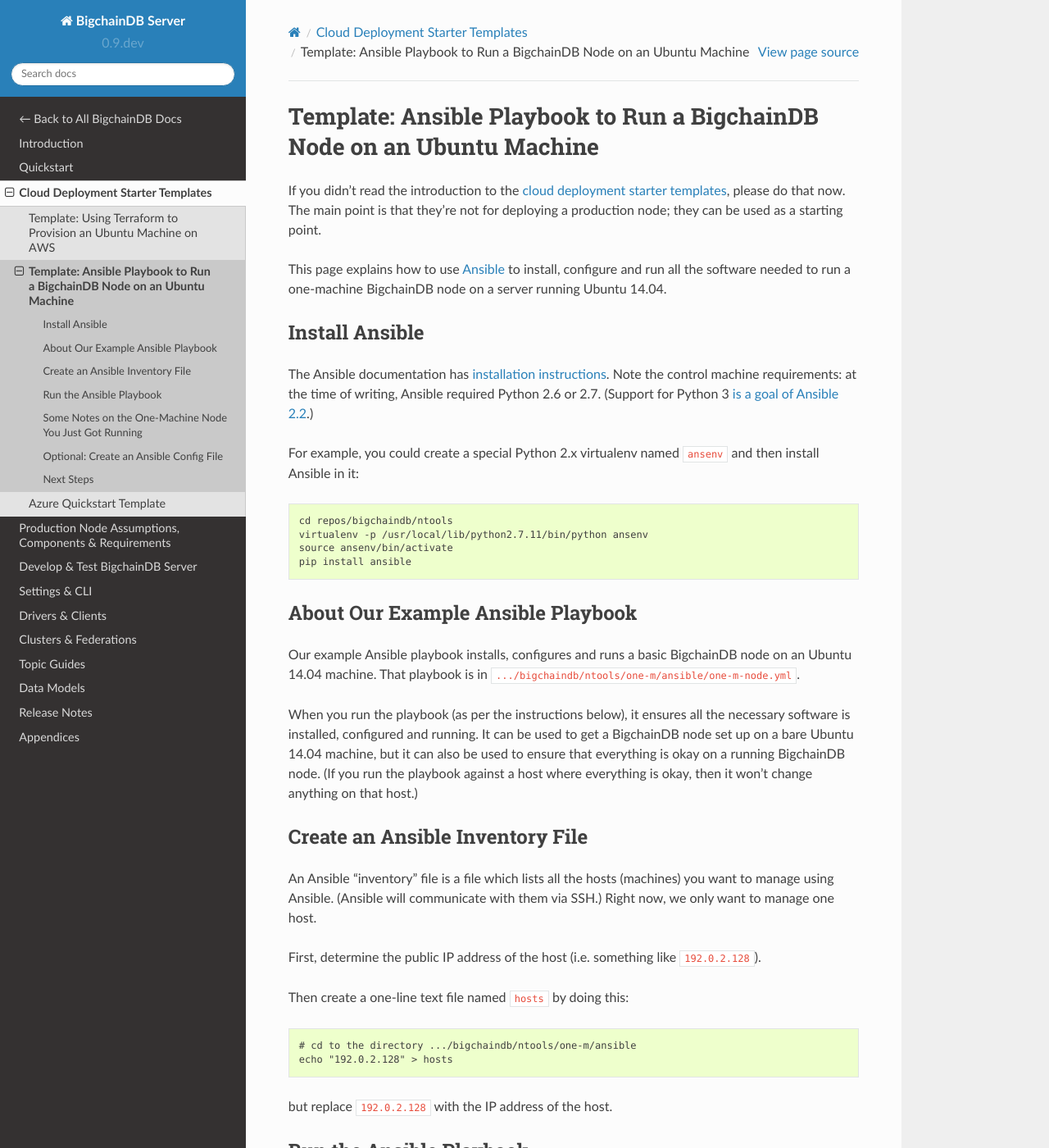
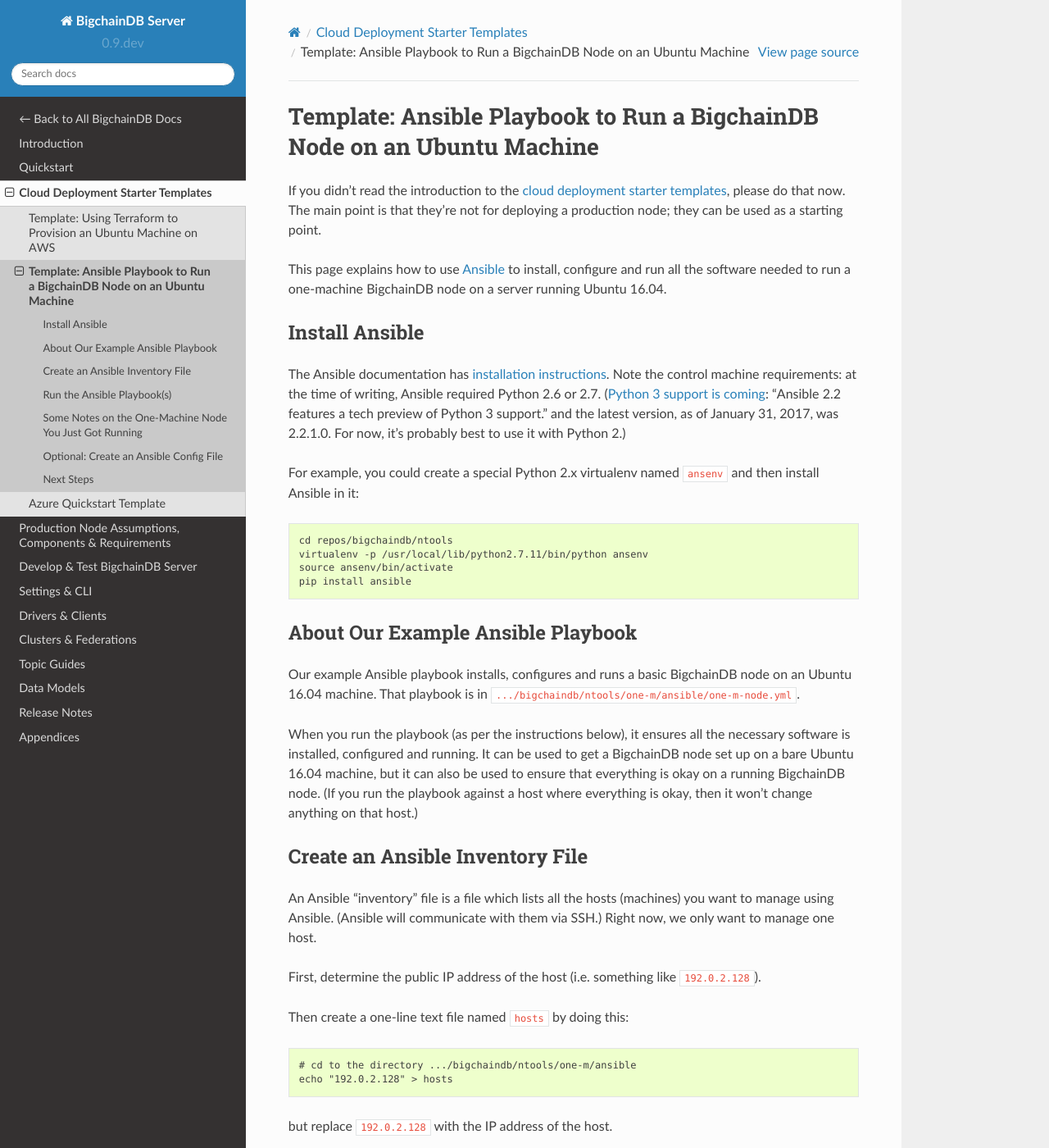
Before and after one commit to bigchaindb/bigchaindb, a Sphinx documentation site: the page built from docs/server/source/cloud-deployment-starter-templates/template-ansible.md, in a window 1280 px wide and 1400 px high. Shown: the whole window at 82% size. Built offline with Sphinx 7.4.7 and the Read the Docs theme 2.0.0, drawn with Linux system fonts in a browser that asks for light colours; pages that are not in the unit, such as notebooks, are missing from menus; some of the changed text lies outside the part shown.

Commit message:
Updated Ansible playbooks & docs for Ubuntu 16.04 deployment

````diff
--- a/docs/server/source/cloud-deployment-starter-templates/template-ansible.md
+++ b/docs/server/source/cloud-deployment-starter-templates/template-ansible.md
@@ -2,12 +2,12 @@
 
 If you didn't read the introduction to the [cloud deployment starter templates](index.html), please do that now. The main point is that they're not for deploying a production node; they can be used as a starting point.
 
-This page explains how to use [Ansible](https://www.ansible.com/) to install, configure and run all the software needed to run a one-machine BigchainDB node on a server running Ubuntu 14.04.
+This page explains how to use [Ansible](https://www.ansible.com/) to install, configure and run all the software needed to run a one-machine BigchainDB node on a server running Ubuntu 16.04.
 
 
 ## Install Ansible
 
-The Ansible documentation has [installation instructions](https://docs.ansible.com/ansible/intro_installation.html). Note the control machine requirements: at the time of writing, Ansible required Python 2.6 or 2.7. (Support for Python 3 [is a goal of Ansible 2.2](https://github.com/ansible/ansible/issues/15976#issuecomment-221264089).)
+The Ansible documentation has [installation instructions](https://docs.ansible.com/ansible/intro_installation.html). Note the control machine requirements: at the time of writing, Ansible required Python 2.6 or 2.7. ([Python 3 support is coming](https://docs.ansible.com/ansible/python_3_support.html): "Ansible 2.2 features a tech preview of Python 3 support." and the latest version, as of January 31, 2017, was 2.2.1.0. For now, it's probably best to use it with Python 2.)
 
 For example, you could create a special Python 2.x virtualenv named `ansenv` and then install Ansible in it:
 ```text
@@ -19,9 +19,9 @@
 
 ## About Our Example Ansible Playbook
 
-Our example Ansible playbook installs, configures and runs a basic BigchainDB node on an Ubuntu 14.04 machine. That playbook is in `.../bigchaindb/ntools/one-m/ansible/one-m-node.yml`.
+Our example Ansible playbook installs, configures and runs a basic BigchainDB node on an Ubuntu 16.04 machine. That playbook is in `.../bigchaindb/ntools/one-m/ansible/one-m-node.yml`.
 
-When you run the playbook (as per the instructions below), it ensures all the necessary software is installed, configured and running. It can be used to get a BigchainDB node set up on a bare Ubuntu 14.04 machine, but it can also be used to ensure that everything is okay on a running BigchainDB node. (If you run the playbook against a host where everything is okay, then it won't change anything on that host.)
+When you run the playbook (as per the instructions below), it ensures all the necessary software is installed, configured and running. It can be used to get a BigchainDB node set up on a bare Ubuntu 16.04 machine, but it can also be used to ensure that everything is okay on a running BigchainDB node. (If you run the playbook against a host where everything is okay, then it won't change anything on that host.)
 
 
 ## Create an Ansible Inventory File
@@ -39,7 +39,15 @@
 but replace `192.0.2.128` with the IP address of the host.
 
 
-## Run the Ansible Playbook
+## Run the Ansible Playbook(s)
+
+The latest Ubuntu 16.04 AMIs from Canonical don't include Python 2 (which is required by Ansible), so the first step is to run a small Ansible playbook to install Python 2 on the managed node:
+```text
+# cd to the directory .../bigchaindb/ntools/one-m/ansible
+ansible-playbook -i hosts --private-key ~/.ssh/<key-name> install-python2.yml
+```
+
+where `<key-name>` should be replaced by the name of the SSH private key you created earlier (for SSHing to the host machine at your cloud hosting provider).
 
 The next step is to run the Ansible playbook named `one-m-node.yml`:
 ```text
@@ -47,14 +55,12 @@
 ansible-playbook -i hosts --private-key ~/.ssh/<key-name> one-m-node.yml
 ```
 
-where `<key-name>` should be replaced by the name of the SSH private key you created earlier (for SSHing to the host machine at your cloud hosting provider).
-
 What did you just do? Running that playbook ensures all the software necessary for a one-machine BigchainDB node is installed, configured, and running properly. You can run that playbook on a regular schedule to ensure that the system stays properly configured. If something is okay, it does nothing; it only takes action when something is not as-desired.
 
 
 ## Some Notes on the One-Machine Node You Just Got Running
 
-* It ensures that the installed version of RethinkDB is `2.3.4~0trusty`. You can change that by changing the installation task.
+* It ensures that the installed version of RethinkDB is the latest. You can change that by changing the installation task.
 * It uses a very basic RethinkDB configuration file based on `bigchaindb/ntools/one-m/ansible/roles/rethinkdb/templates/rethinkdb.conf.j2`.
 * If you edit the RethinkDB configuration file, then running the Ansible playbook will **not** restart RethinkDB for you. You must do that manually. (You can stop RethinkDB using `sudo /etc/init.d/rethinkdb stop`; run the playbook to get RethinkDB started again. This assumes you're using init.d, which is what the Ansible playbook assumes. If you want to use systemd, you'll have to edit the playbook accordingly, and stop RethinkDB using `sudo systemctl stop rethinkdb@<name_instance>`.)
 * It generates and uses a default BigchainDB configuration file, which it stores in `~/.bigchaindb` (the default location).
````
Also changed, not shown: 4 other files.
